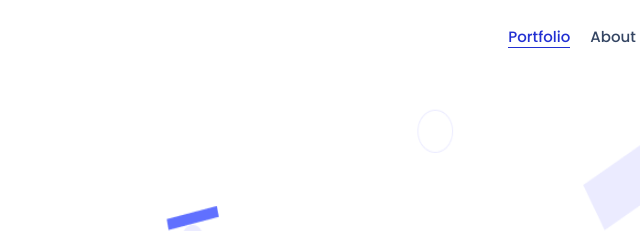
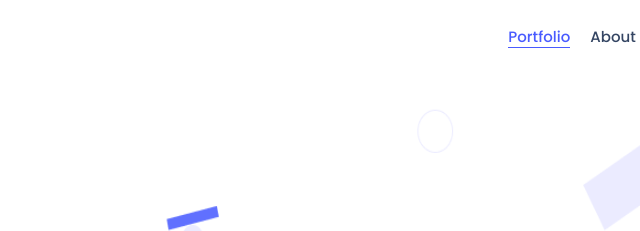
Before and after one commit to RWUBAKWANAYO/Portfolio-Setup, a website: page index.html in a window 1280 px wide. In both pictures the pointer is over the link "Portfolio". Shown: the top 231 px of the page, 435-1075 px from the left. Drawn offline with Linux system fonts and the light colour scheme.

Commit message:
Change color contrast at buttons, and navigation links

```diff
--- a/style.css
+++ b/style.css
@@ -13,7 +13,7 @@
   --lighter-blue: #6b778c;
   --focus-color: #2230d2;
   --lightest-blue: #7f8cff;
-  --menu-blue: #6070ff;
+  --menu-blue: #495bff;
   --light-gray: #c1c7d0;
   --lighter-gray: #ebebff;
   --lightest-gray: #dfe1e6;
@@ -82,12 +82,12 @@ header {
 }
 
 .navigation-container li a:hover {
-  color: var(--focus-color);
-  border-bottom: 1px var(--focus-color) solid;
+  color: var(--menu-blue);
+  border-bottom: 1px var(--menu-blue) solid;
 }
 
 .navigation-container li a:focus {
-  color: var(--focus-color);
+  color: var(--menu-blue);
 }
 
 .menu-bar {
```
